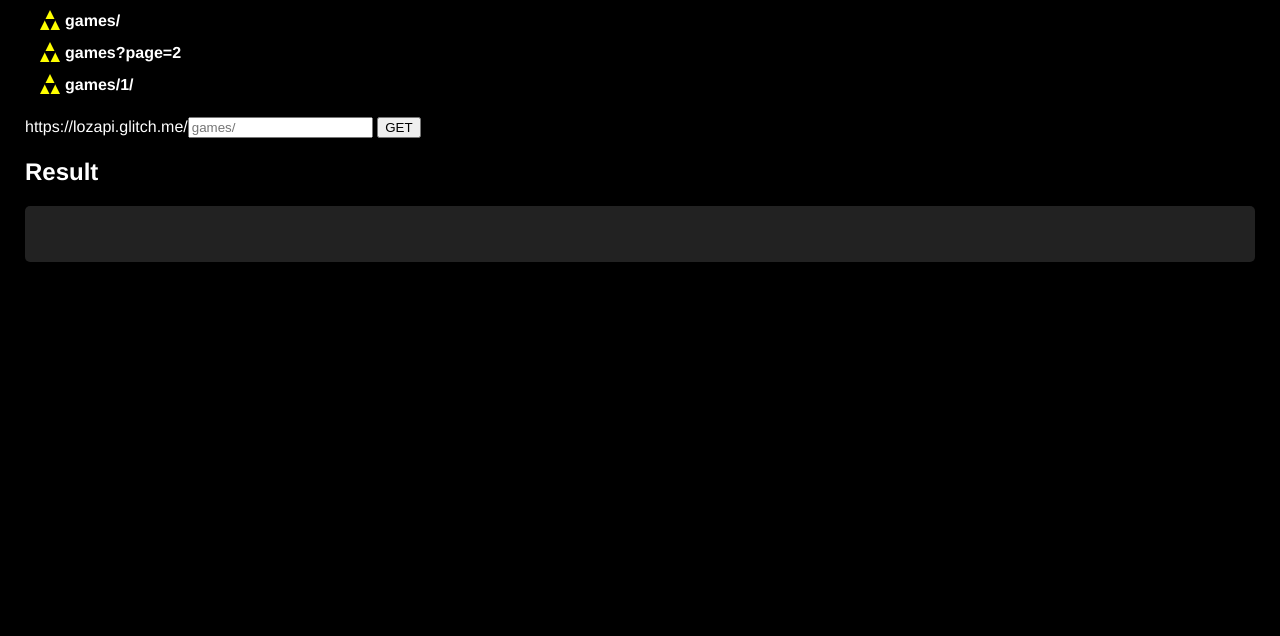
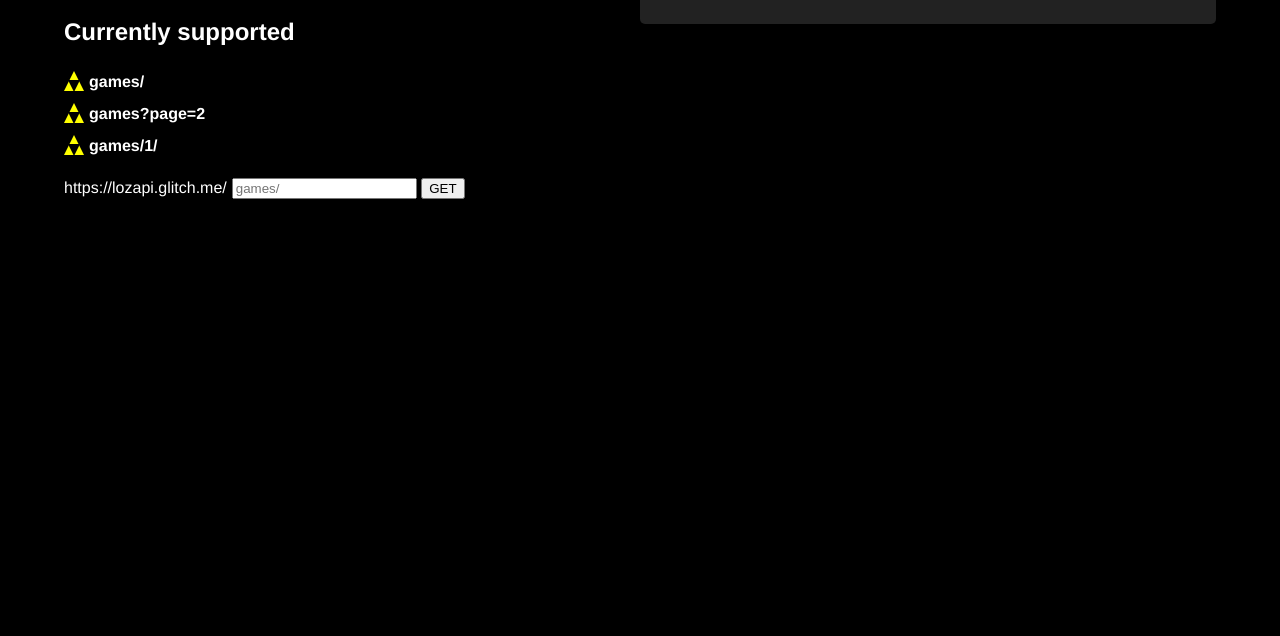
Before and after one commit to aaronksaunders/aks-graphql-sample1, a website: page views/index.html in a window 1280 px wide. Shown: the part 164-800 px from the top of the page. Drawn offline with nearby package versions, Linux system fonts and the light colour scheme; no server answers.

Commit message:
Checkpoint

```diff
--- a/public/style.css
+++ b/public/style.css
@@ -6,7 +6,19 @@ body {
   background-color: black;
   color: white;
   font-family: "Helvetica Neue", helvetica, arial, sans-serif;
-  margin: 25px;
+  margin: 5%;
+}
+
+.left, .right {
+  float: left;
+  width: 50%;
+}
+
+@media (max-width: 800px) {
+  .left, .right {
+    float: none;
+    width: 100%;
+  }
 }
 
 h1 {
@@ -20,6 +32,7 @@ section {
 
 ul {
   list-style: none;
+  padding-left: 25px;
 }
 
 li {
@@ -54,6 +67,10 @@ li:after {
   border-right: 6px solid transparent;
 }
 
+label {
+  padding-right: 5px;
+}
+
 #result {
   font-size: 16px;
   background: #222222;
--- a/views/index.html
+++ b/views/index.html
@@ -19,6 +19,8 @@
     <link rel="stylesheet" href="/style.css">
   </head>
   <body>
+    <div class="left">
+
       <header>
         <h1>LoZAPI</h1>
         <p>The Legend of Zelda API</p>
@@ -34,9 +36,14 @@
           <li>games/1/</li>
         </ul>
         <form>
-        https://lozapi.glitch.me/<input type="text" maxlength="100" placeholder="games/">
+          <label for="req">https://lozapi.glitch.me/</label><input name="req" type="text" maxlength="100" placeholder="games/">
           <button type="submit">GET</button>
         </form>
+      </main>
+
+    </div>
+
+    <div class="right">
       <h2>
         Result
       </h2>
```
Lines whose indentation alone changed are shown as unchanged.
